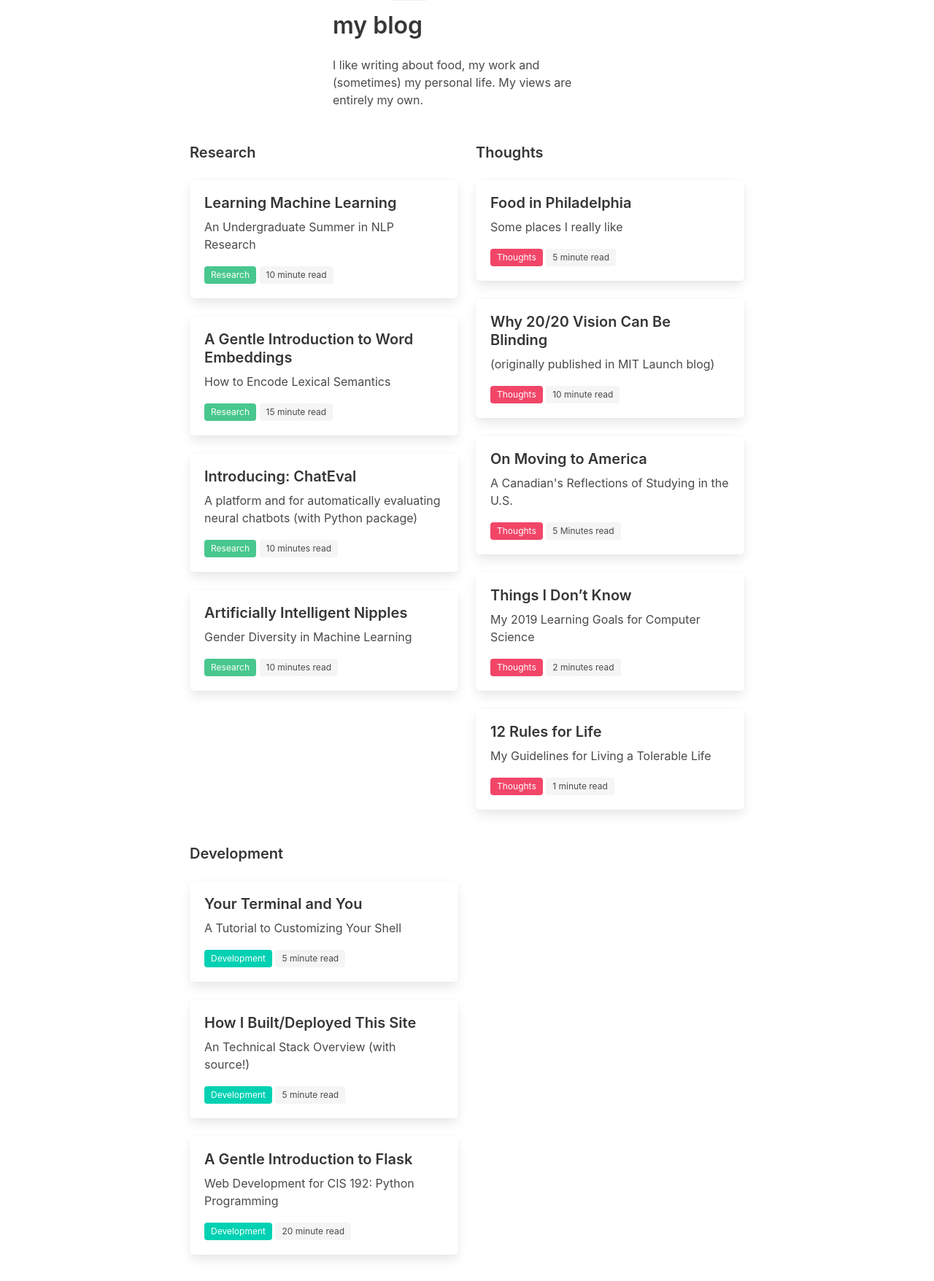
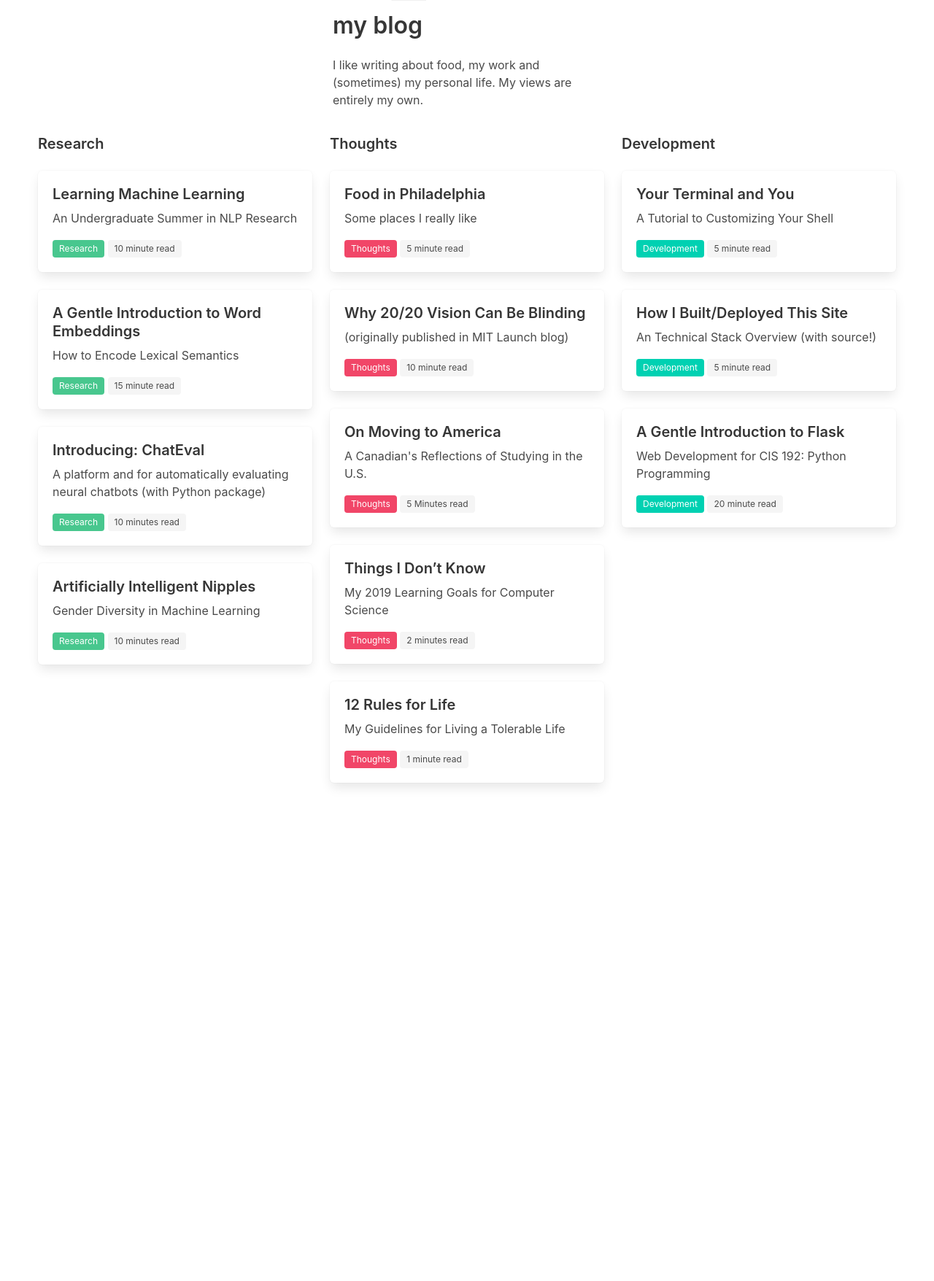
Before and after one commit to kirubarajan/old_site, a Django app: page /blog/ in a window 1280 px wide. Shown: the part 245-2001 px from the top of the page at 73% size. After the commit the page ends 1324 px from the top, so only its background shows below. Run offline with Django 3.2, Linux system fonts and the light colour scheme; data comes from the database, SQL or seed files in the repository; some libraries are stand-ins or nearby versions.

Commit message:
Changed blog back to full screen

```diff
--- a/about/templates/blog.html
+++ b/about/templates/blog.html
@@ -22,11 +22,9 @@
   <section>
     <div class="container">
       <div class="columns">
-        <div class="column is-one-sixth"></div>
-        <div class="column is-two-thirds">
             <div class="columns is-multiline">
                 {% for section in sections %}
-                <div class="column is-half">
+                <div class="column is-one-third">
                   <p class="subtitle"><strong>{{section.category.name}}</strong></p>
                   {% for post in section.posts %}
                   <a href="/post/{{post.id}}" >
```
